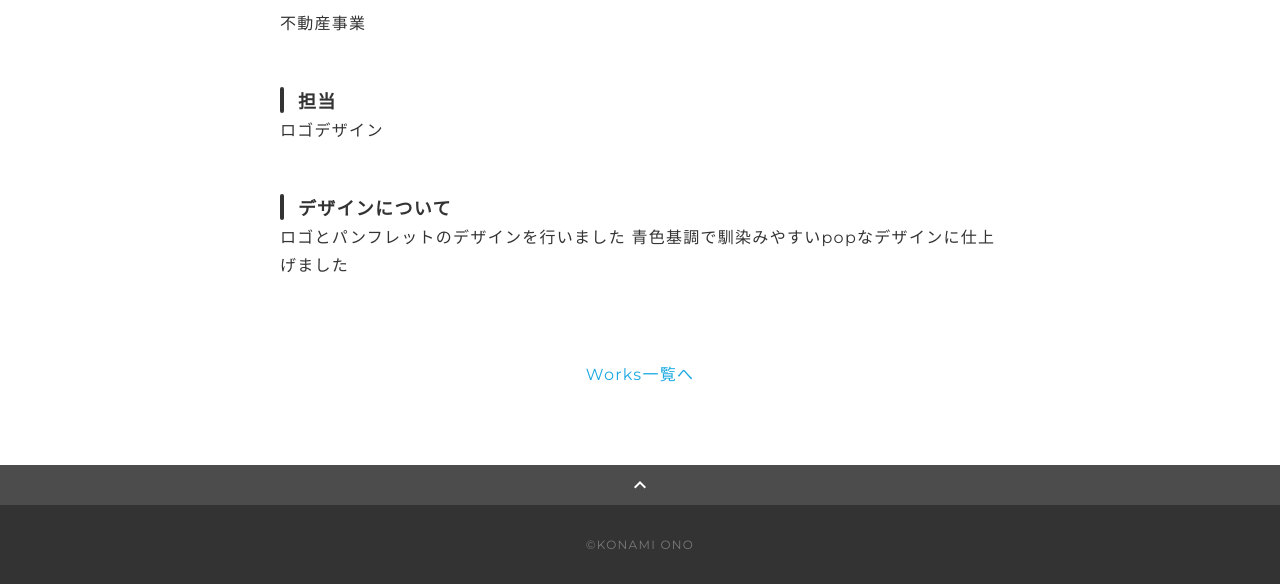
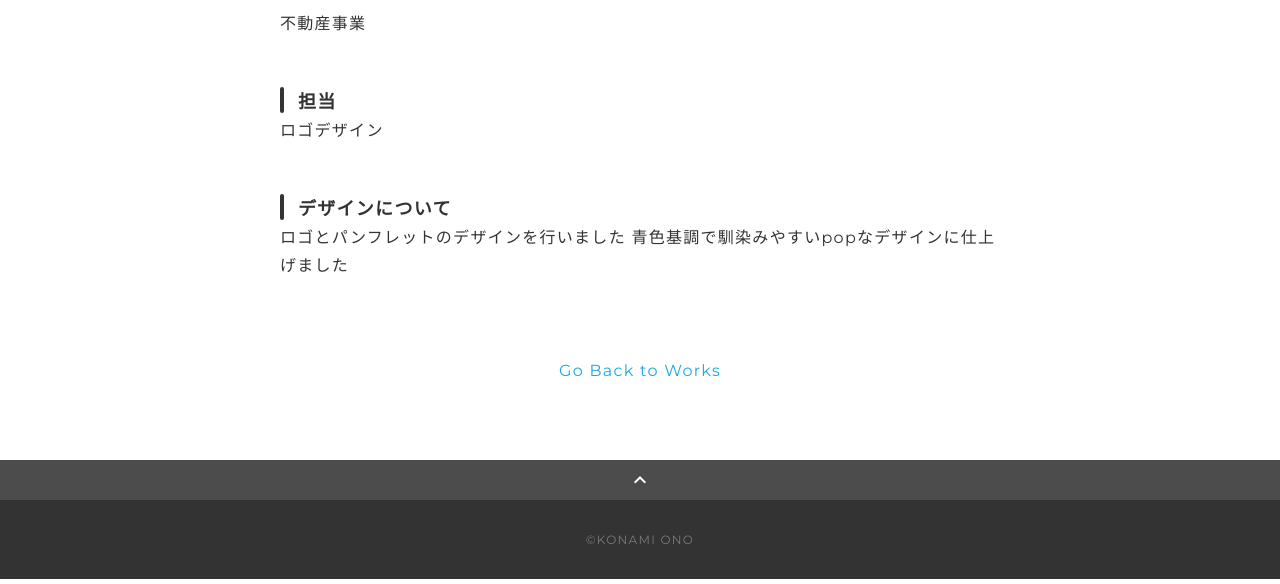
Before and after one commit to mentai-konn/kona-portfolio.github.io, a plain HTML site: page work-two.html in a window 1280 px wide. Shown: the part 781-1365 px from the top of the page. Drawn offline with nearby package versions, Linux system fonts and the light colour scheme.

Commit message:
Update work-two.html

```diff
--- a/work-two.html
+++ b/work-two.html
@@ -58,7 +58,7 @@
                 </p>
             </div>
             <div class="home-link">
-                <a href="./#works">Works一覧へ</a>
+                <a href="./#works">Go Back to Works</a>
             </div>
             </div>
         </article>
```
